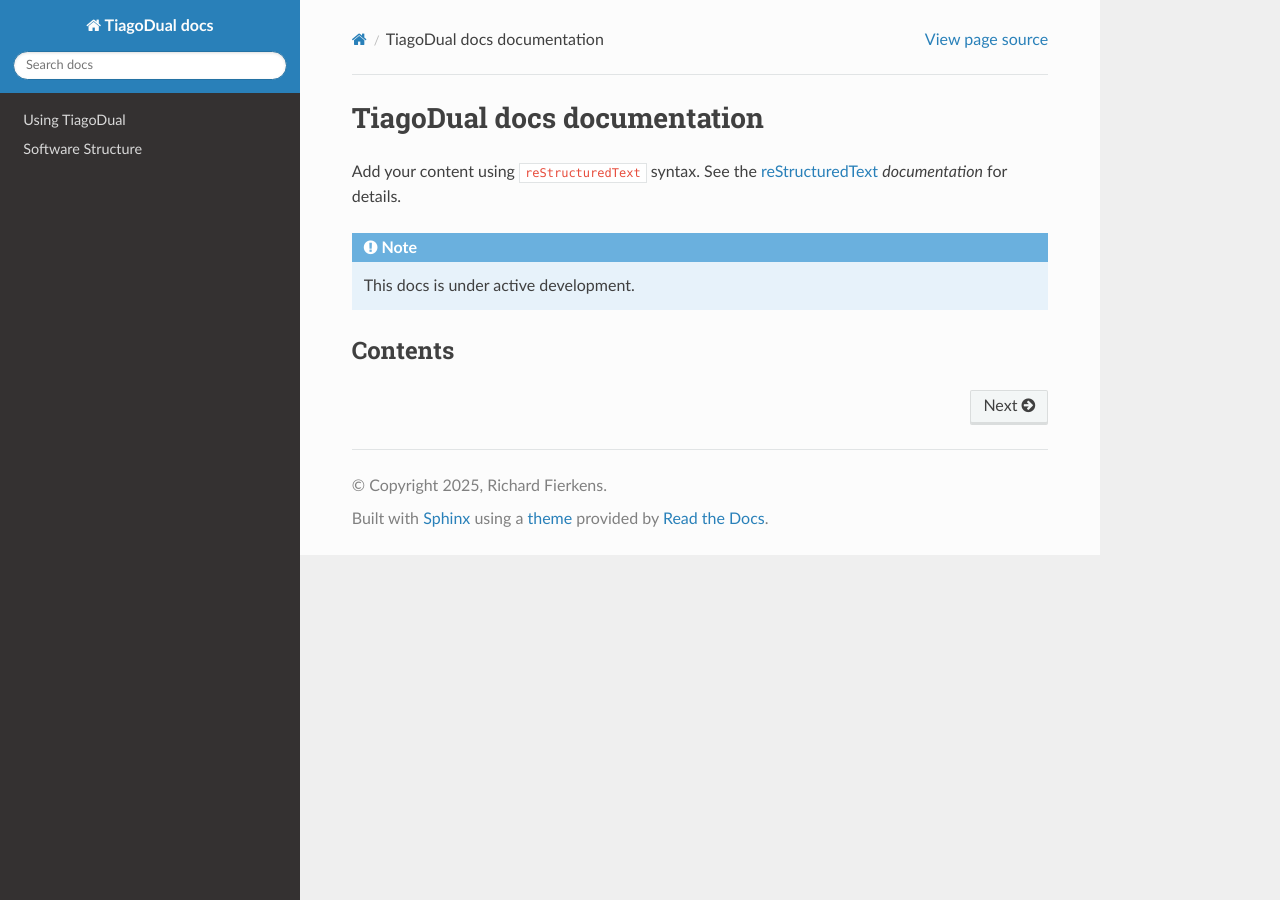
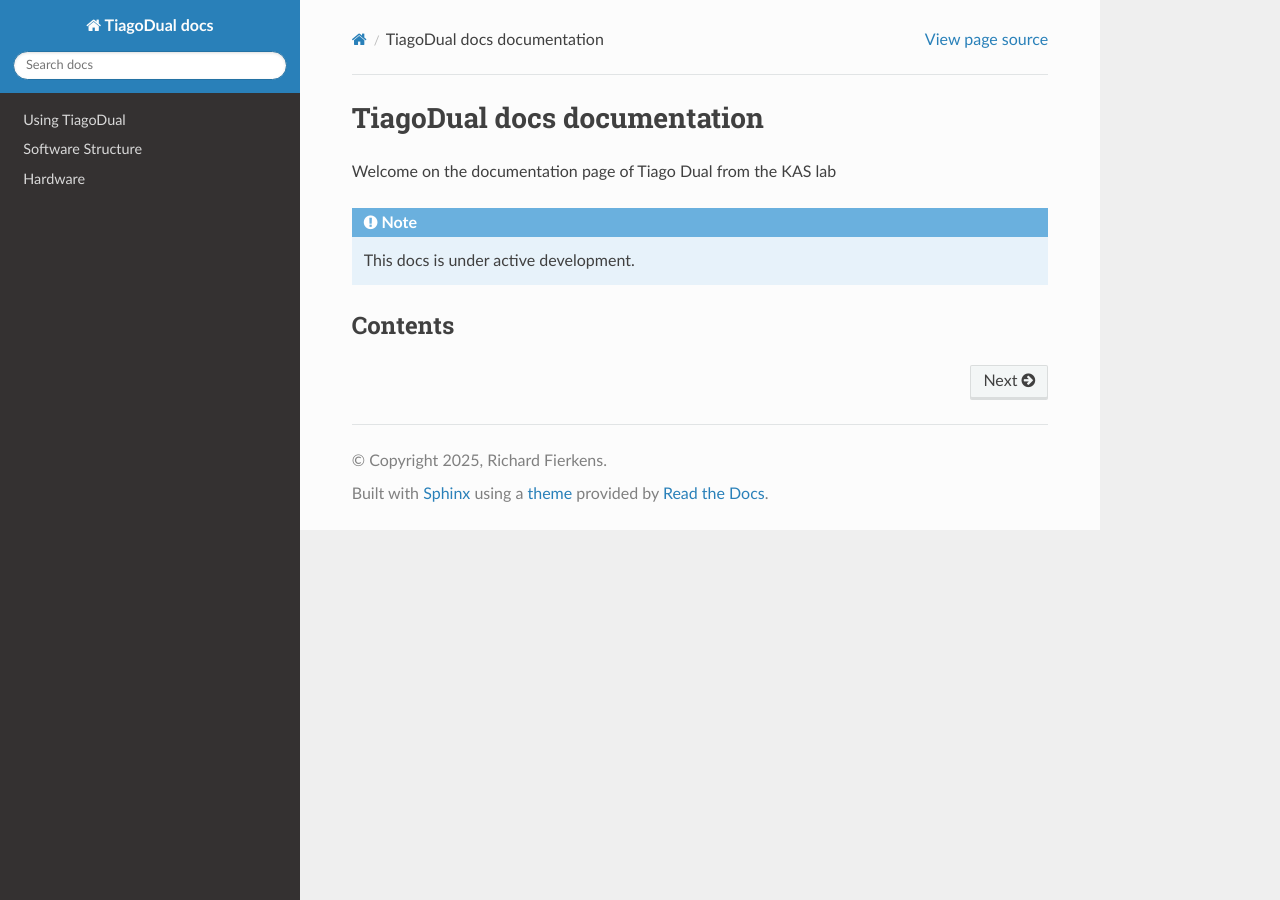
Before and after one commit to RichardFierkens/docs_tiago_dual, a Sphinx documentation site: the page built from docs/source/index.rst, in a window 1280 px wide. Built offline with Sphinx 7.4.7 and the Read the Docs theme 3.1.0, drawn with Linux system fonts in a browser that asks for light colours; pages that are not in the unit, such as notebooks, are missing from menus.

Commit message:
Last documentation parts

```diff
--- a/docs/source/index.rst
+++ b/docs/source/index.rst
@@ -5,10 +5,7 @@
 
 TiagoDual docs documentation
 ============================
-
-Add your content using ``reStructuredText`` syntax. See the
-`reStructuredText <https://www.sphinx-doc.org/en/master/usage/restructuredtext/index.html>`_
-*documentation* for details.
+Welcome on the documentation page of Tiago Dual from the KAS lab
 
 .. note::
 	This docs is under active development.
@@ -23,3 +20,4 @@ Contents
    <self>
    usage
    software
+   hardware
```
Also changed, not shown: README.md (+4 -0 lines), docs/source/hardware.rst (added, +43 -0 lines), docs/source/base_open.jpg (added), docs/source/fuse.jpg (added), docs/source/open_tiago.jpeg (added), docs/source/torso.jpg (added).
